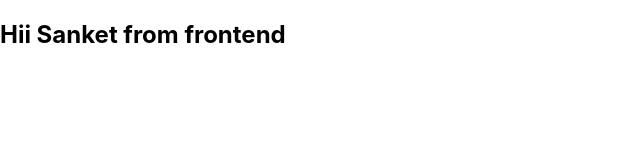
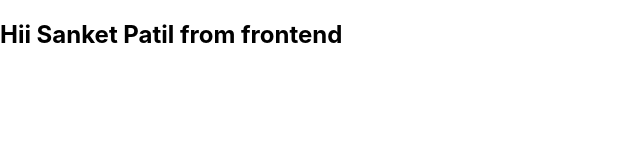
Before and after one commit to Sanketpatil0108/AWS-demo, a React (Create React App) app in the folder frontend/: page / in a window 1280 px wide. Shown: the top 160 px of the page, without its empty margins (0-640 px from the left). Built offline with nearby package versions, Linux system fonts and the light colour scheme; no server answers.

Commit message:
New Commit

```diff
--- a/frontend/src/App.js
+++ b/frontend/src/App.js
@@ -11,7 +11,7 @@ function App() {
 
   return (
     <div>
-      <h2>Hii Sanket from frontend</h2>
+      <h2>Hii Sanket Patil from frontend</h2>
       <h3>{backendMessage}</h3>
     </div>
   );
```
Also changed, not shown: 1 other file (tests, documents, lock files or other folders).
